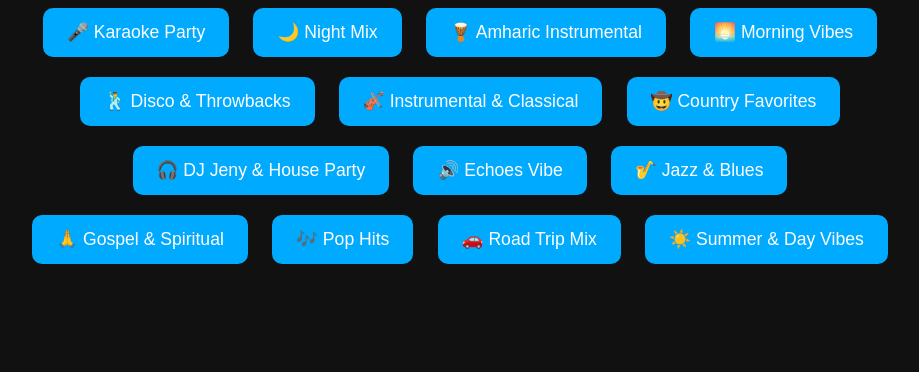
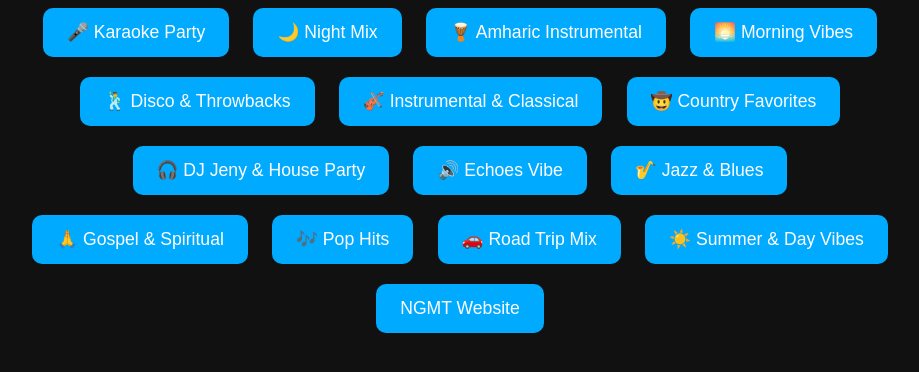
Before and after one commit to NGMT-E1/cbowplaylist, a plain HTML site: page index.html in a window 1280 px wide. Shown: the part 236-608 px from the top of the page, without its empty margins (180-1099 px from the left). Drawn offline with Linux system fonts and the light colour scheme.

Commit message:
Add files via upload

```diff
--- a/index.html
+++ b/index.html
@@ -123,6 +123,10 @@
     <button class="playlist-button" onclick="window.open('https://www.youtube.com/watch?v=e_-BYjmZeUk&list=PLtbHZoqAgzuvEuRr03d47qV3FC_qmVlrJ')">
       ☀️ Summer & Day Vibes
     </button>
+
+    <button class="playlist-button" onclick="window.open('https://www.chromebeatzonwheels.com')">
+      NGMT Website
+    </button>
   </div>
 
 </body>
```
